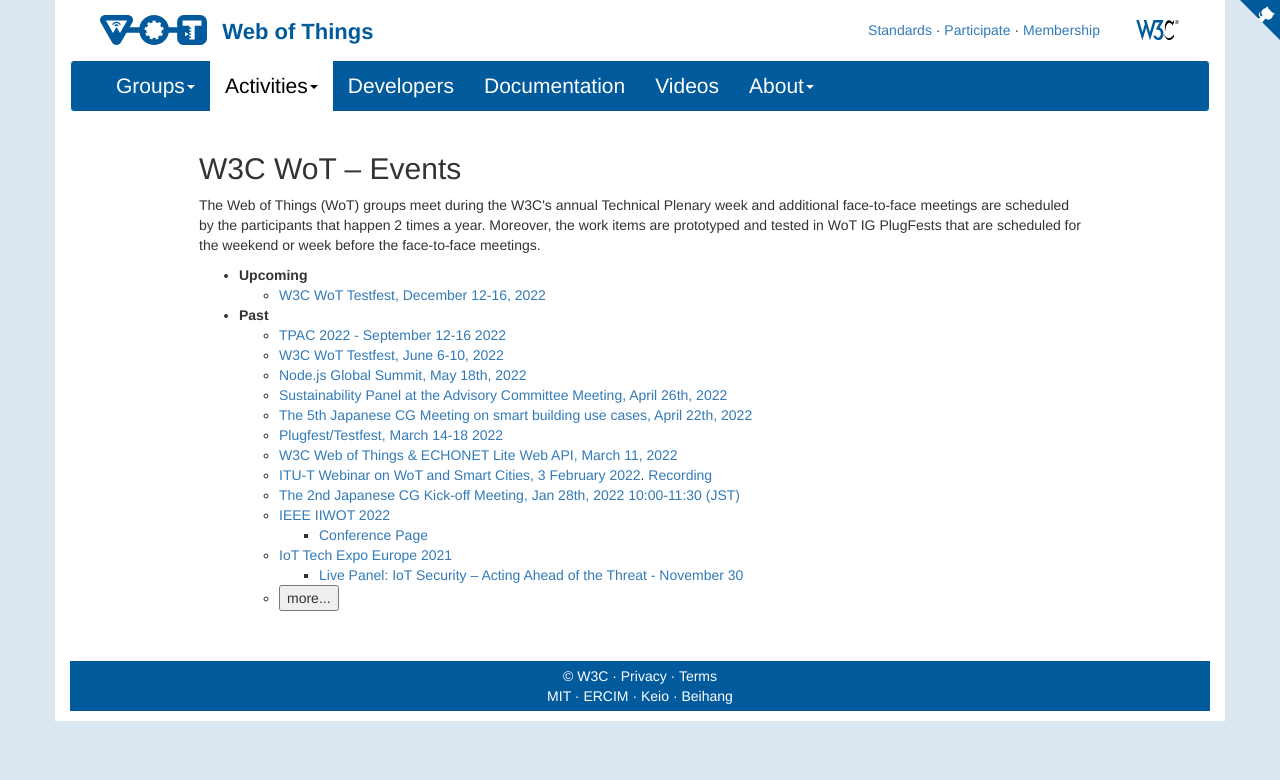
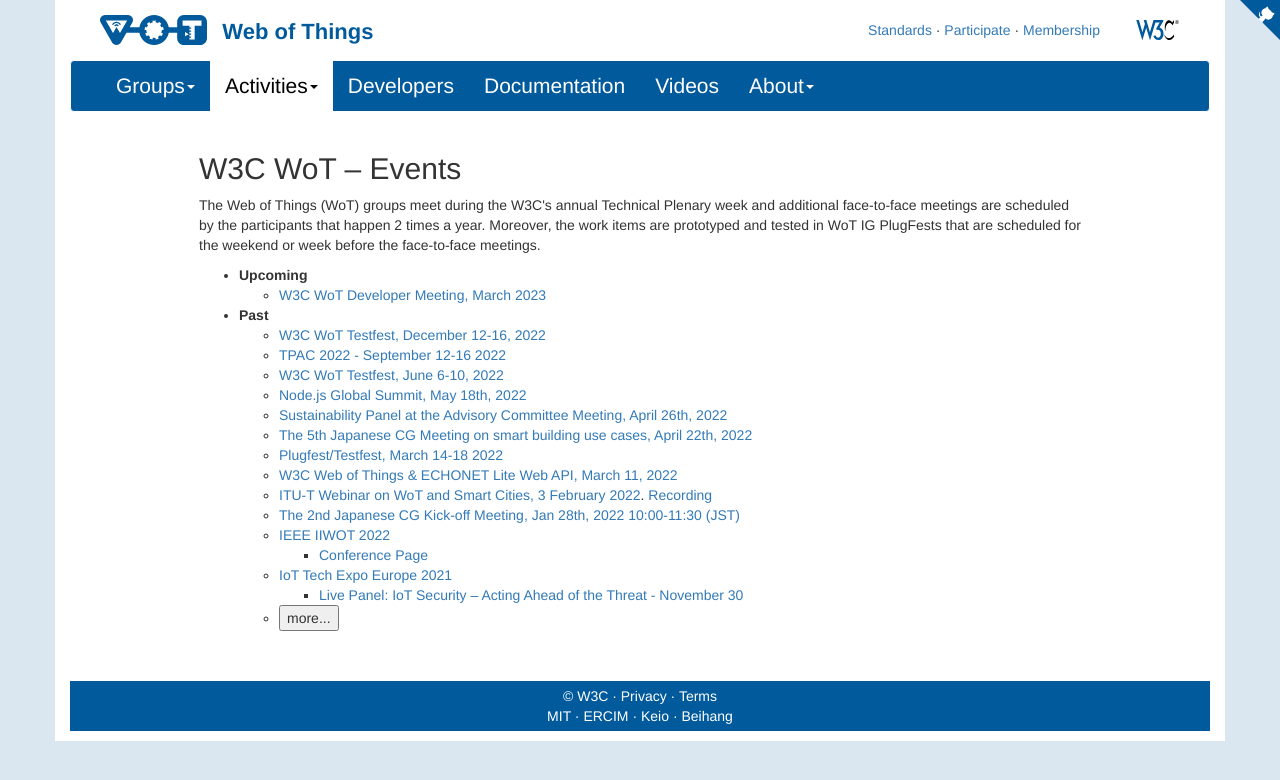
Before and after one commit to w3c/wot-marketing, a Jekyll site: the page built from docs/activities/events/index.html, in a window 1280 px wide. Shown: the top 780 px of the page. Built offline with Jekyll 4.4.1, drawn with Linux system fonts in a browser that asks for light colours; nearby versions of some CDN libraries; comment, search, counter and statistics services are not loaded.

Commit message:
Updates events
fixes https://github.com/w3c/wot-marketing/issues/376

```diff
--- a/docs/activities/events/index.html
+++ b/docs/activities/events/index.html
@@ -28,12 +28,13 @@
 		<li>
 			<strong>Upcoming</strong>
 			<ul>
-				<li><a target="_blank" href="https://github.com/w3c/wot-testing/tree/main/events/2022.12.Online">W3C WoT Testfest, December 12-16, 2022</a></li>
+				<li><a target="_blank" href="https://github.com/w3c/wot-testing/tree/main/events/2023.03.DevMtg">W3C WoT Developer Meeting, March 2023</a></li>
 			</ul>
 		</li>
 		<li>
 			<strong>Past</strong>
 			<ul>
+				<li><a target="_blank" href="https://github.com/w3c/wot-testing/tree/main/events/2022.12.Online">W3C WoT Testfest, December 12-16, 2022</a></li>
 				<li><a target="_blank" href="https://www.w3.org/2022/09/TPAC/Overview.html">TPAC 2022 - September 12-16 2022</a></li>
 				<li><a target="_blank" href="https://github.com/w3c/wot-testing/tree/main/events/2022.06.Online">W3C WoT Testfest, June 6-10, 2022</a></li>
 				<li><a target="_blank" href="https://events.geekle.us/nodejs/">Node.js Global Summit, May 18th, 2022</a></li>
```
